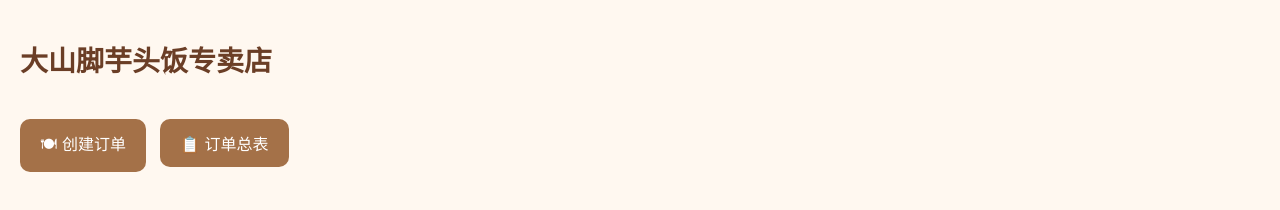
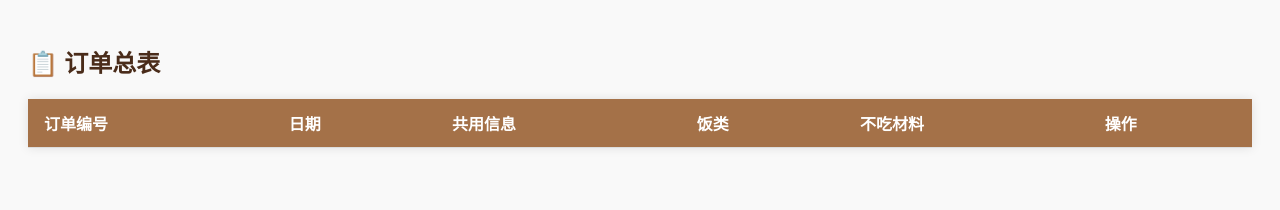
Before and after one commit to Jacks0n98/yutou-dian-can, a plain HTML site: page create.html in a window 1280 px wide. Drawn offline with Linux system fonts and the light colour scheme.

Commit message:
Update create.html
Signed-off-by: Jacks0n98 <zhenshenloh@gmail.com>

```diff
--- a/create.html
+++ b/create.html
@@ -3,47 +3,96 @@
 <head>
   <meta charset="UTF-8">
   <meta name="viewport" content="width=device-width, initial-scale=1.0">
-  <title>大山脚芋头饭专卖店</title>
+  <title>订单总表 - 大山脚芋头饭专卖店</title>
   <style>
     body {
       font-family: "Noto Sans SC", "Segoe UI", sans-serif;
-      background-color: #fff8f0;
-      margin: 0;
+      background-color: #f9f9f9;
       padding: 20px;
     }
 
     h1 {
-      color: #6b3e26;
-      font-size: 28px;
+      color: #4a2c1a;
+      font-size: 24px;
       margin-bottom: 20px;
     }
 
-    .btn {
-      display: inline-block;
+    table {
+      border-collapse: collapse;
+      width: 100%;
+      background: white;
+      box-shadow: 0 0 10px rgba(0,0,0,0.1);
+    }
+
+    th, td {
+      padding: 12px 16px;
+      border-bottom: 1px solid #ddd;
+      text-align: left;
+    }
+
+    th {
       background-color: #a47148;
       color: white;
-      padding: 12px 20px;
-      margin: 10px 10px 0 0;
-      border: none;
-      border-radius: 10px;
-      cursor: pointer;
-      font-size: 16px;
     }
 
-    .btn:hover {
-      background-color: #8b5a38;
+    tr:hover {
+      background-color: #f1f1f1;
     }
 
-    .section {
-      margin-top: 30px;
+    .btn-delete {
+      background-color: #d9534f;
+      color: white;
+      border: none;
+      padding: 5px 10px;
+      cursor: pointer;
+      border-radius: 4px;
+    }
+
+    .btn-delete:hover {
+      background-color: #c9302c;
     }
   </style>
 </head>
 <body>
-  <h1>大山脚芋头饭专卖店</h1>
-  <div class="section">
-    <button class="btn" onclick="location.href='create.html'">🍽 创建订单</button>
-    <button class="btn" onclick="location.href='orders.html'">📋 订单总表</button>
-  </div>
+  <h1>📋 订单总表</h1>
+  <table id="ordersTable">
+    <thead>
+      <tr>
+        <th>订单编号</th>
+        <th>日期</th>
+        <th>共用信息</th>
+        <th>饭类</th>
+        <th>不吃材料</th>
+        <th>操作</th>
+      </tr>
+    </thead>
+    <tbody></tbody>
+  </table>
+
+  <script>
+    const orders = JSON.parse(localStorage.getItem("orders") || "[]");
+    const tbody = document.querySelector("#ordersTable tbody");
+
+    orders.forEach((order, index) => {
+      const row = document.createElement("tr");
+      row.innerHTML = `
+        <td>${order.id}</td>
+        <td>${order.date}</td>
+        <td>${order.sharing}</td>
+        <td>${order.rice}</td>
+        <td>${order.ingredients}</td>
+        <td><button class="btn-delete" onclick="deleteOrder(${index})">删除</button></td>
+      `;
+      tbody.appendChild(row);
+    });
+
+    function deleteOrder(index) {
+      if (confirm("确定要删除这个订单吗？")) {
+        orders.splice(index, 1);
+        localStorage.setItem("orders", JSON.stringify(orders));
+        location.reload();
+      }
+    }
+  </script>
 </body>
 </html>
```
